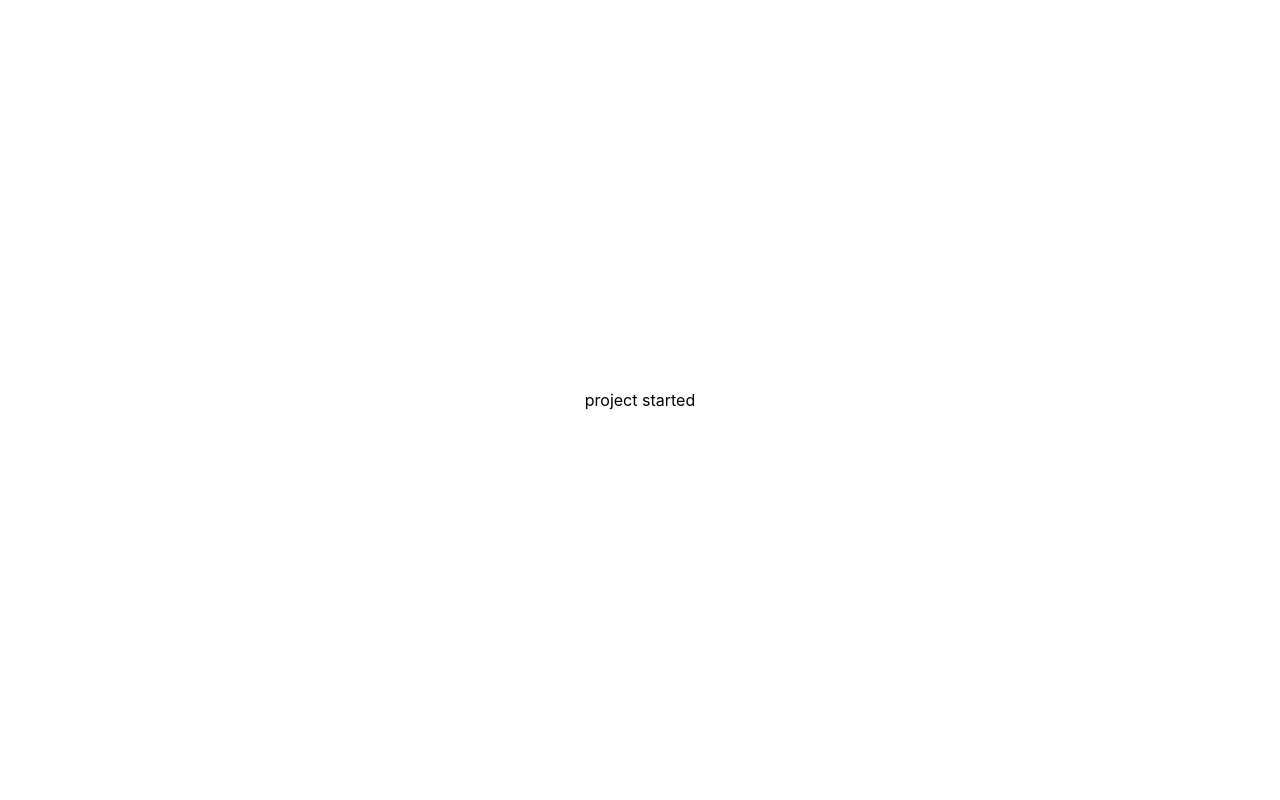
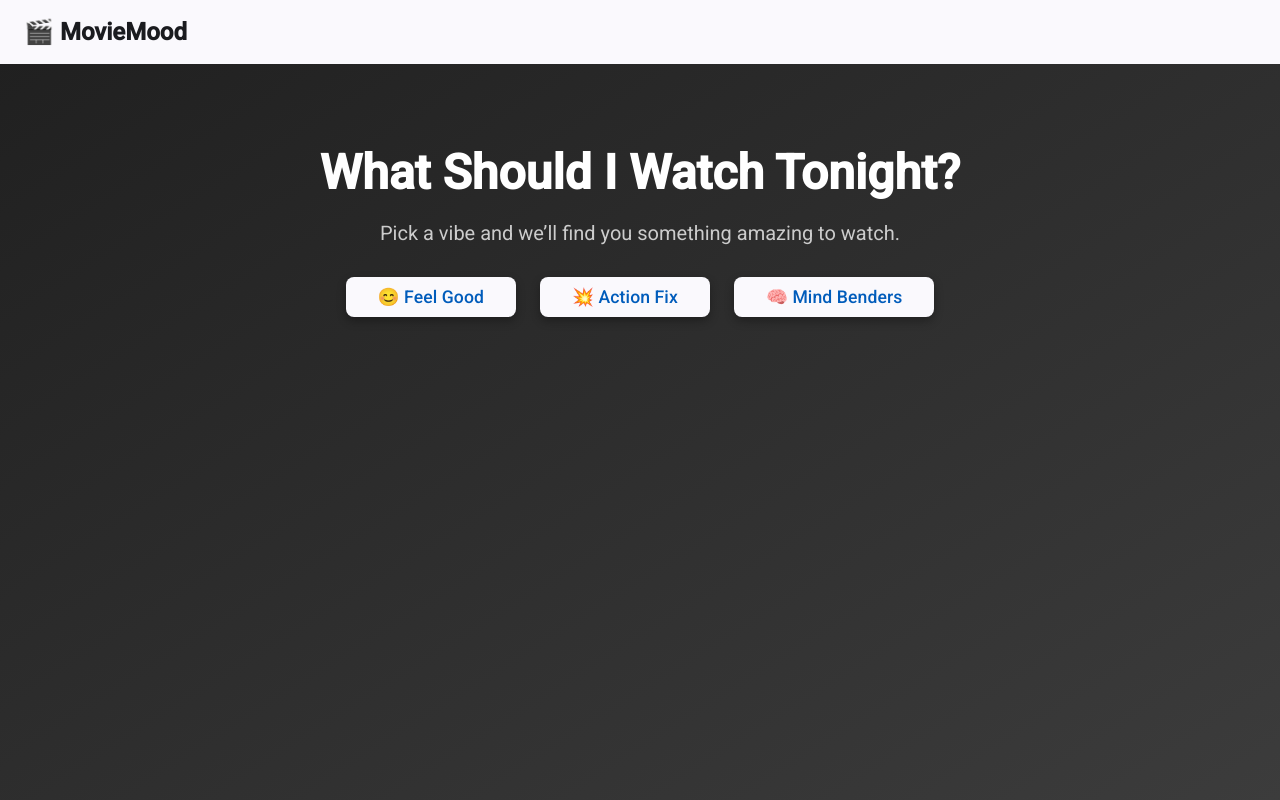
Before and after one commit to jaimishpatel5/Angular-Assignment, an Angular app: page / in a window 1280 px wide. Built offline with nearby package versions, Linux system fonts and the light colour scheme.

Commit message:
started work with the UI and some logic for landing page

```diff
--- a/src/app/app.component.html
+++ b/src/app/app.component.html
@@ -1,193 +1 @@
-<!-- * * * * * * * * * * * * * * * * * * * * * * * * * * * * * * * -->
-<!-- * * * * * * * * * * * The content below * * * * * * * * * * * -->
-<!-- * * * * * * * * * * is only a placeholder * * * * * * * * * * -->
-<!-- * * * * * * * * * * and can be replaced.  * * * * * * * * * * -->
-<!-- * * * * * * * * * * * * * * * * * * * * * * * * * * * * * * * -->
-<!-- * * * * * * * * * Delete the template below * * * * * * * * * -->
-<!-- * * * * * * * to get started with your project! * * * * * * * -->
-<!-- * * * * * * * * * * * * * * * * * * * * * * * * * * * * * * * -->
-
-<style>
-  :host {
-    --bright-blue: oklch(51.01% 0.274 263.83);
-    --electric-violet: oklch(53.18% 0.28 296.97);
-    --french-violet: oklch(47.66% 0.246 305.88);
-    --vivid-pink: oklch(69.02% 0.277 332.77);
-    --hot-red: oklch(61.42% 0.238 15.34);
-    --orange-red: oklch(63.32% 0.24 31.68);
-
-    --gray-900: oklch(19.37% 0.006 300.98);
-    --gray-700: oklch(36.98% 0.014 302.71);
-    --gray-400: oklch(70.9% 0.015 304.04);
-
-    --red-to-pink-to-purple-vertical-gradient: linear-gradient(
-      180deg,
-      var(--orange-red) 0%,
-      var(--vivid-pink) 50%,
-      var(--electric-violet) 100%
-    );
-
-    --red-to-pink-to-purple-horizontal-gradient: linear-gradient(
-      90deg,
-      var(--orange-red) 0%,
-      var(--vivid-pink) 50%,
-      var(--electric-violet) 100%
-    );
-
-    --pill-accent: var(--bright-blue);
-
-    font-family: "Inter", -apple-system, BlinkMacSystemFont, "Segoe UI", Roboto,
-      Helvetica, Arial, sans-serif, "Apple Color Emoji", "Segoe UI Emoji",
-      "Segoe UI Symbol";
-    box-sizing: border-box;
-    -webkit-font-smoothing: antialiased;
-    -moz-osx-font-smoothing: grayscale;
-  }
-
-  h1 {
-    font-size: 3.125rem;
-    color: var(--gray-900);
-    font-weight: 500;
-    line-height: 100%;
-    letter-spacing: -0.125rem;
-    margin: 0;
-    font-family: "Inter Tight", -apple-system, BlinkMacSystemFont, "Segoe UI", Roboto,
-      Helvetica, Arial, sans-serif, "Apple Color Emoji", "Segoe UI Emoji",
-      "Segoe UI Symbol";
-  }
-
-  p {
-    margin: 0;
-    color: var(--gray-700);
-  }
-
-  main {
-    width: 100%;
-    min-height: 100%;
-    display: flex;
-    justify-content: center;
-    align-items: center;
-    padding: 1rem;
-    box-sizing: inherit;
-    position: relative;
-  }
-
-  .angular-logo {
-    max-width: 9.2rem;
-  }
-
-  .content {
-    display: flex;
-    justify-content: space-around;
-    width: 100%;
-    max-width: 700px;
-    margin-bottom: 3rem;
-  }
-
-  .content h1 {
-    margin-top: 1.75rem;
-  }
-
-  .content p {
-    margin-top: 1.5rem;
-  }
-
-  .divider {
-    width: 1px;
-    background: var(--red-to-pink-to-purple-vertical-gradient);
-    margin-inline: 0.5rem;
-  }
-
-  .pill-group {
-    display: flex;
-    flex-direction: column;
-    align-items: start;
-    flex-wrap: wrap;
-    gap: 1.25rem;
-  }
-
-  .pill {
-    display: flex;
-    align-items: center;
-    --pill-accent: var(--bright-blue);
-    background: color-mix(in srgb, var(--pill-accent) 5%, transparent);
-    color: var(--pill-accent);
-    padding-inline: 0.75rem;
-    padding-block: 0.375rem;
-    border-radius: 2.75rem;
-    border: 0;
-    transition: background 0.3s ease;
-    font-family: var(--inter-font);
-    font-size: 0.875rem;
-    font-style: normal;
-    font-weight: 500;
-    line-height: 1.4rem;
-    letter-spacing: -0.00875rem;
-    text-decoration: none;
-  }
-
-  .pill:hover {
-    background: color-mix(in srgb, var(--pill-accent) 15%, transparent);
-  }
-
-  .pill-group .pill:nth-child(6n + 1) {
-    --pill-accent: var(--bright-blue);
-  }
-  .pill-group .pill:nth-child(6n + 2) {
-    --pill-accent: var(--french-violet);
-  }
-  .pill-group .pill:nth-child(6n + 3),
-  .pill-group .pill:nth-child(6n + 4),
-  .pill-group .pill:nth-child(6n + 5) {
-    --pill-accent: var(--hot-red);
-  }
-
-  .pill-group svg {
-    margin-inline-start: 0.25rem;
-  }
-
-  .social-links {
-    display: flex;
-    align-items: center;
-    gap: 0.73rem;
-    margin-top: 1.5rem;
-  }
-
-  .social-links path {
-    transition: fill 0.3s ease;
-    fill: var(--gray-400);
-  }
-
-  .social-links a:hover svg path {
-    fill: var(--gray-900);
-  }
-
-  @media screen and (max-width: 650px) {
-    .content {
-      flex-direction: column;
-      width: max-content;
-    }
-
-    .divider {
-      height: 1px;
-      width: 100%;
-      background: var(--red-to-pink-to-purple-horizontal-gradient);
-      margin-block: 1.5rem;
-    }
-  }
-</style>
-
-<main class="main">
-  project started
-</main>
-
-<!-- * * * * * * * * * * * * * * * * * * * * * * * * * * * * * * * * -->
-<!-- * * * * * * * * * * * The content above * * * * * * * * * * * * -->
-<!-- * * * * * * * * * * is only a placeholder * * * * * * * * * * * -->
-<!-- * * * * * * * * * * and can be replaced.  * * * * * * * * * * * -->
-<!-- * * * * * * * * * * * * * * * * * * * * * * * * * * * * * * * * -->
-<!-- * * * * * * * * * * End of Placeholder  * * * * * * * * * * * * -->
-<!-- * * * * * * * * * * * * * * * * * * * * * * * * * * * * * * * * -->
-
-
 <router-outlet />
--- a/src/app/app.routes.ts
+++ b/src/app/app.routes.ts
@@ -1,3 +1,10 @@
 import { Routes } from '@angular/router';
+import { LandingComponent } from './pages/landing/landing.component';
 
-export const routes: Routes = [];
+export const routes: Routes = [
+  {
+    path: '',
+    component: LandingComponent
+  },
+  // Add more routes here later
+];
--- a/src/app/pages/landing/landing.component.html
+++ b/src/app/pages/landing/landing.component.html
@@ -1 +1,32 @@
-<p>landing works!</p>
+<div class="landing-container">
+  <mat-toolbar color="primary" class="toolbar">
+    <span class="logo">🎬 MovieMood</span>
+  </mat-toolbar>
+
+  <div class="hero">
+    <h1>What Should I Watch Tonight?</h1>
+    <p class="subheading">Pick a vibe and we’ll find you something amazing to watch.</p>
+
+    <div class="mood-buttons">
+      <button mat-raised-button color="accent" (click)="selectMood('feel-good')">
+        😊 Feel Good
+      </button>
+      <button mat-raised-button color="warn" (click)="selectMood('action')">
+        💥 Action Fix
+      </button>
+      <button mat-raised-button color="primary" (click)="selectMood('mind-benders')">
+        🧠 Mind Benders
+      </button>
+    </div>
+  </div>
+
+  <div *ngIf="selectedMood" class="results">
+    <h2>Movies for "{{ selectedMoodLabel }}"</h2>
+    <!-- Future: Insert movie cards here -->
+    <mat-card class="placeholder-card mat-elevation-z2">
+      <mat-card-content>
+        🔍 TMDB results will show here once integrated.
+      </mat-card-content>
+    </mat-card>
+  </div>
+</div>
--- a/src/app/pages/landing/landing.component.scss
+++ b/src/app/pages/landing/landing.component.scss
@@ -0,0 +1,71 @@
+.landing-container {
+  display: flex;
+  flex-direction: column;
+  min-height: 100vh;
+  background: linear-gradient(to bottom right, #1f1f1f, #3c3c3c);
+  color: #ffffff;
+
+  .toolbar {
+    display: flex;
+    justify-content: space-between;
+    padding: 0 1.5rem;
+    .logo {
+      font-size: 1.5rem;
+      font-weight: bold;
+    }
+  }
+
+  .hero {
+    flex-grow: 1;
+    text-align: center;
+    padding: 3rem 1.5rem;
+
+    h1 {
+      font-size: 3rem;
+      font-weight: 700;
+      margin-bottom: 1rem;
+    }
+
+    .subheading {
+      font-size: 1.25rem;
+      margin-bottom: 2rem;
+      color: #cccccc;
+    }
+
+    .mood-buttons {
+      display: flex;
+      gap: 1.5rem;
+      justify-content: center;
+      flex-wrap: wrap;
+
+      button {
+        padding: 1rem 2rem;
+        font-size: 1.1rem;
+        border-radius: 8px;
+        box-shadow: 0 4px 10px rgba(0, 0, 0, 0.3);
+        transition: transform 0.2s ease-in-out;
+
+        &:hover {
+          transform: scale(1.05);
+        }
+      }
+    }
+  }
+
+  .results {
+    text-align: center;
+    padding: 2rem;
+
+    h2 {
+      margin-bottom: 1.5rem;
+      font-size: 2rem;
+    }
+
+    .placeholder-card {
+      margin: 0 auto;
+      width: 300px;
+      background-color: #2a2a2a;
+      color: #fff;
+    }
+  }
+}
--- a/src/app/pages/landing/landing.component.ts
+++ b/src/app/pages/landing/landing.component.ts
@@ -1,11 +1,30 @@
 import { Component } from '@angular/core';
+import { CommonModule } from '@angular/common';
+import { MatButtonModule } from '@angular/material/button';
+import { MatToolbarModule } from '@angular/material/toolbar';
+import { MatCardModule } from '@angular/material/card';
 
 @Component({
   selector: 'app-landing',
-  imports: [],
+  standalone: true,
+  imports: [CommonModule, MatButtonModule, MatToolbarModule, MatCardModule],
   templateUrl: './landing.component.html',
-  styleUrl: './landing.component.scss'
+  styleUrls: ['./landing.component.scss'],
 })
 export class LandingComponent {
+  selectedMood: string | null = null;
 
+  moodLabels: Record<string, string> = {
+    'feel-good': 'Feel Good',
+    'action': 'Action Fix',
+    'mind-benders': 'Mind Benders'
+  };
+
+  get selectedMoodLabel(): string {
+    return this.selectedMood ? this.moodLabels[this.selectedMood] : '';
+  }
+
+  selectMood(mood: string) {
+    this.selectedMood = mood;
+  }
 }
--- a/src/styles.scss
+++ b/src/styles.scss
@@ -1,4 +1,9 @@
-/* You can add global styles to this file, and also import other style files */
+@use '@angular/material' as mat;
 
-html, body { height: 100%; }
-body { margin: 0; font-family: Roboto, "Helvetica Neue", sans-serif; }
+@include mat.core();
+
+body {
+  margin: 0;
+  font-family: Roboto, sans-serif;
+  background-color: #121212;
+}
```
